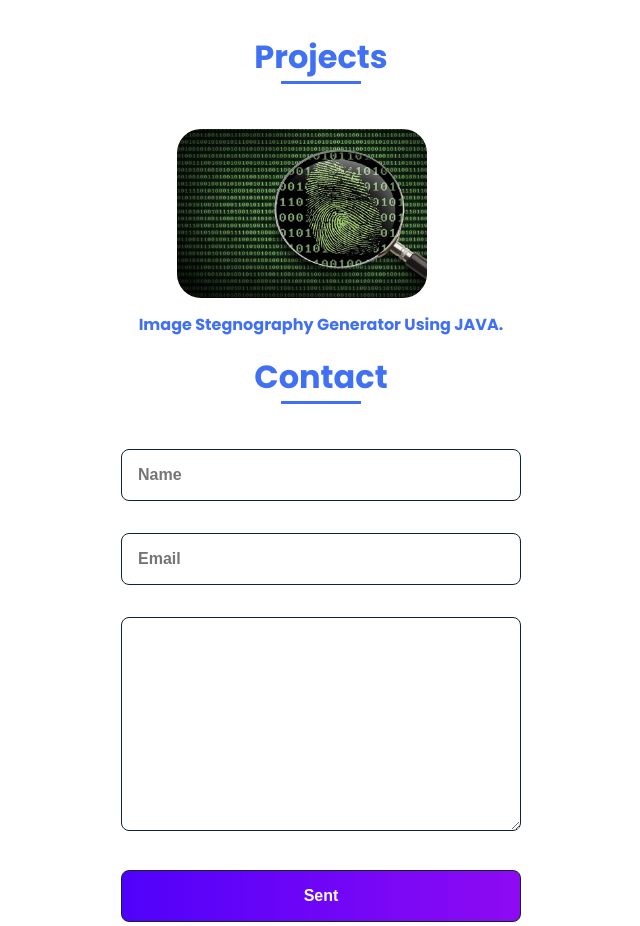
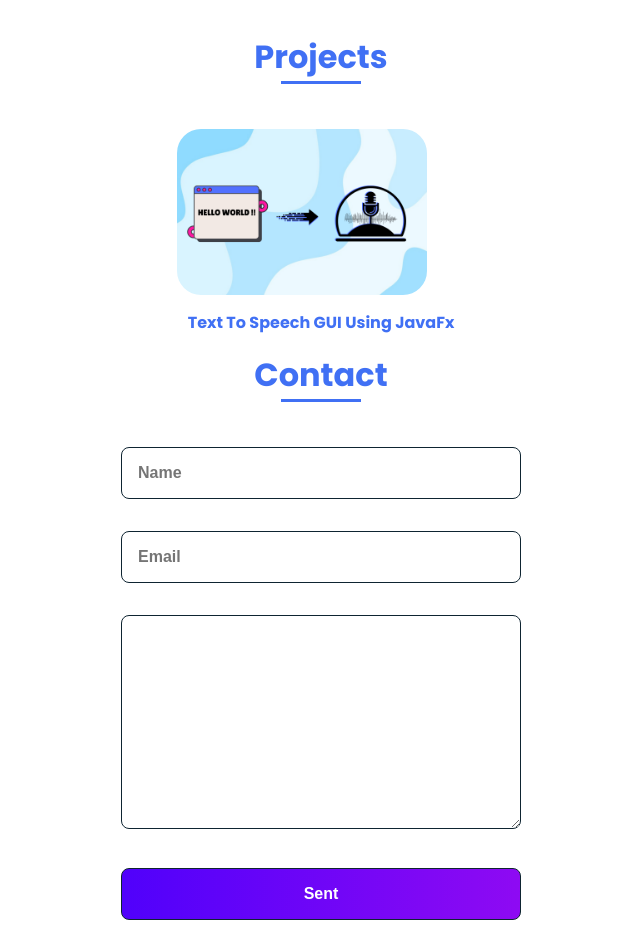
Before and after one commit to 65518/Portfolio, a plain HTML site: page index.html in a window 1280 px wide. Shown: the part 1820-2746 px from the top of the page, without its empty margins (319-959 px from the left). Drawn offline with nearby package versions, Linux system fonts and the light colour scheme.

Commit message:
Update index.html

```diff
--- a/index.html
+++ b/index.html
@@ -151,9 +151,9 @@
             <div class="projects_container bd_grid">
 
                 <div class="project1">
-                    <img src="./images/fa5fbbbd981bb1a4eb581b1cd01e81e9.jpg" alt="Image Stegnography !!">
+                    <img src="./images/HELLO WORLD !!.png" alt="">
 
-                    <a href="#project1" >Image Stegnography Generator Using JAVA.
+                    <a href="https://github.com/65518/JavaFX-Application.git" >Text To Speech GUI Using JavaFx
                     </a>
                 </div>
                 </div>
```
